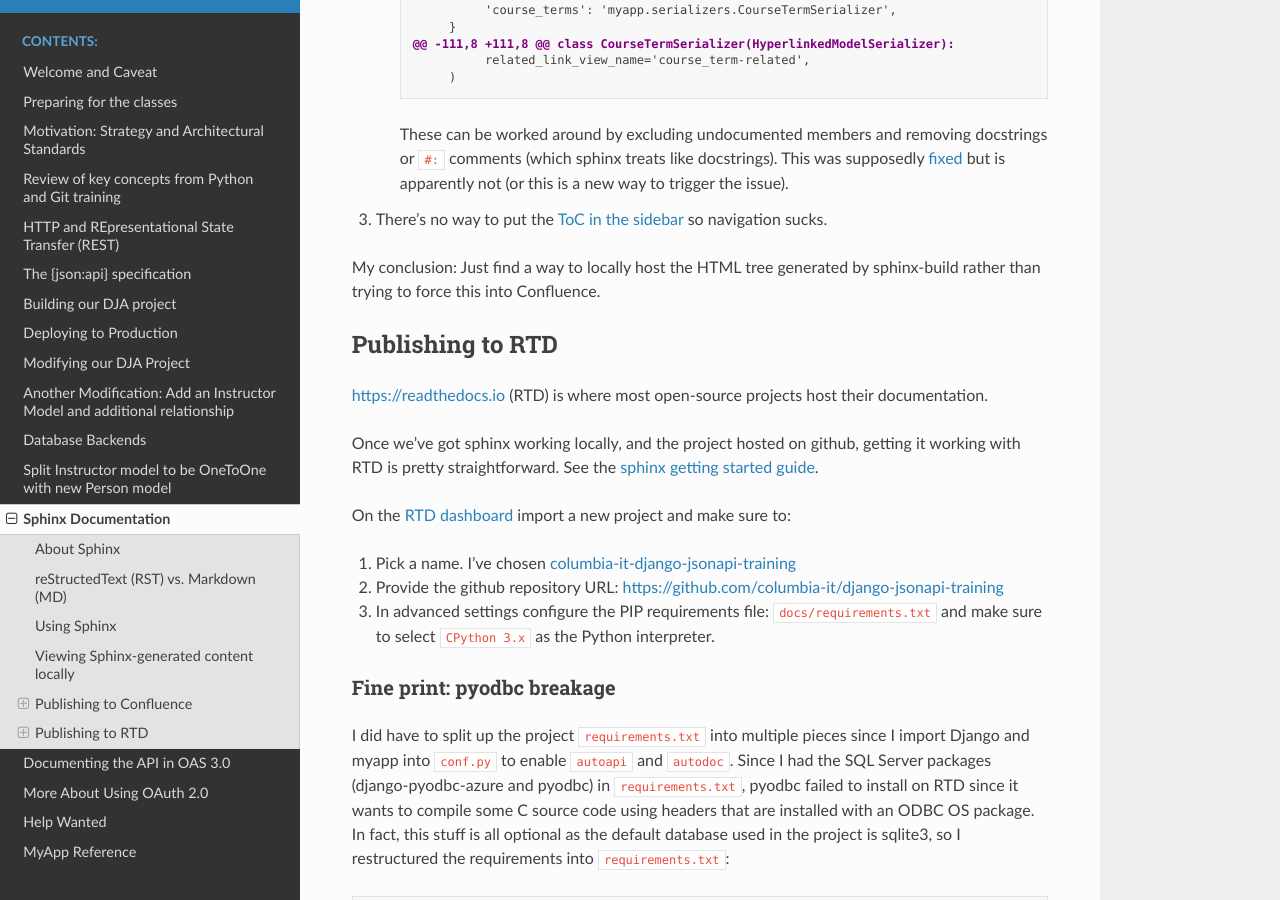
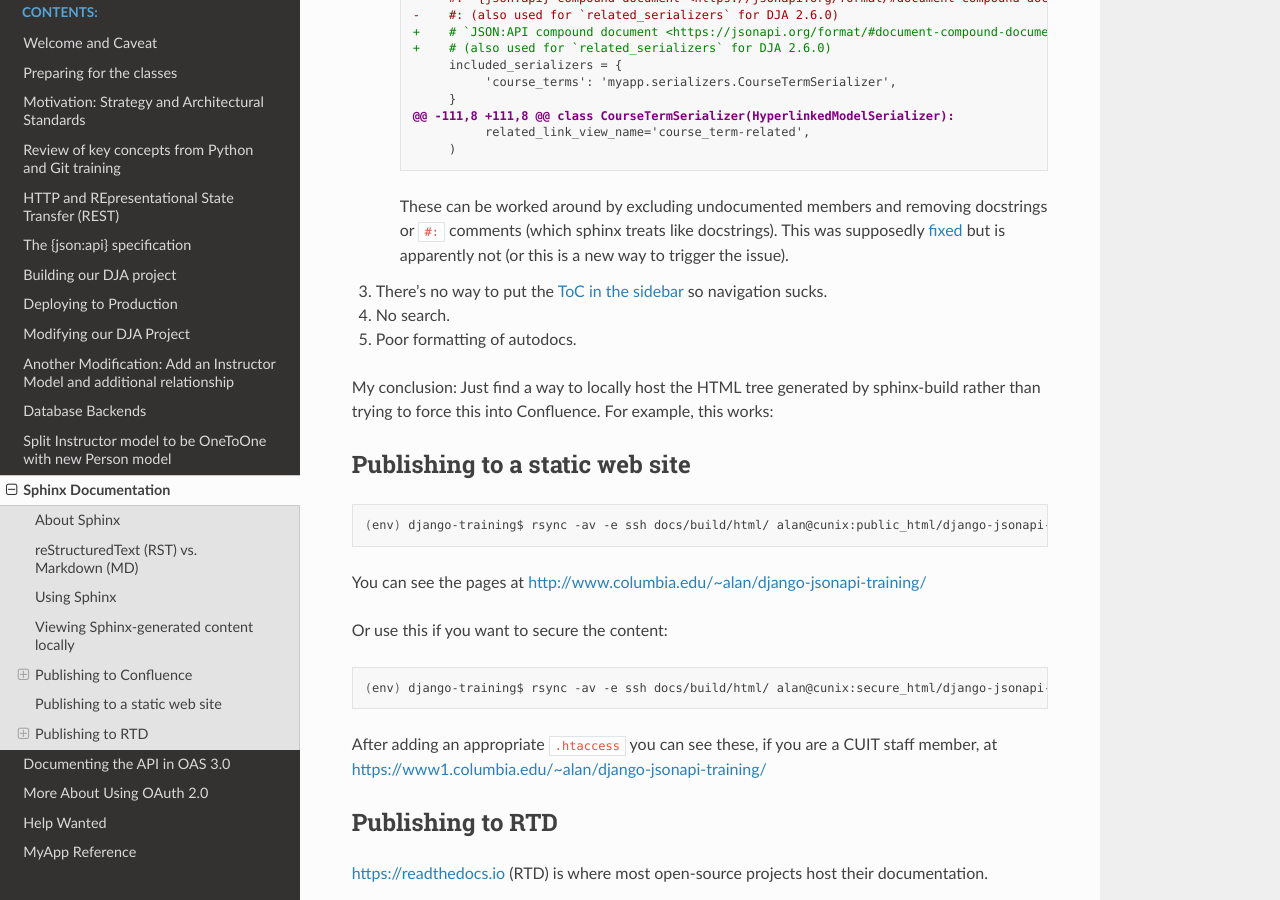
Before and after one commit to columbia-it/django-jsonapi-training, a Sphinx documentation site: the page built from docs/sphinx.md, in a window 1280 px wide and 900 px high, scrolled down 6058 px. Built offline with Sphinx 7.4.7 and the Read the Docs theme 2.0.0, drawn with Linux system fonts in a browser that asks for light colours; pages that are not in the unit, such as notebooks, are missing from menus; the version number is read from the project's files by our own code; some of the changed text lies outside the part shown.

Commit message:
finish off confluence

````diff
--- a/docs/sphinx.md
+++ b/docs/sphinx.md
@@ -6,7 +6,7 @@
 including the ability to generate automatic documentation using docstrings in your
 source code.
 
-### reStructedText (RST) vs. Markdown (MD)
+### reStructuredText (RST) vs. Markdown (MD)
 
 Because
 [there are never enough markup languages](https://www.google.com/search?q=restructuredtext+vs+markdown)
@@ -258,7 +258,11 @@ The HTML pages are in build/html.
 
 ### Publishing to Confluence
 
-We use [Confluence](https://confluence.columbia.edu) for an internal documentation repository.
+_Publishing to Confluence is not recommended due to the limitations
+[described below](#confluencebuilder-shortcomings)_
+
+We use [Confluence](https://confluence.columbia.edu) for an internal documentation repository and
+would like to host our sphinx-generated documentation there.
 
 #### Configuring Confluencebuilder
 
@@ -329,9 +333,26 @@ several shortcomings:
 	 This was supposedly [fixed](https://github.com/tonybaloney/sphinxcontrib-confluencebuilder/pull/43) but is apparently
      not (or this is a new way to trigger the issue).
 3. There's no way to put the [ToC in the sidebar](https://jira.atlassian.com/browse/CONFSERVER-43090) so navigation sucks.
+4. No search.
+4. Poor formatting of autodocs.
 
 My conclusion: Just find a way to locally host the HTML tree generated by sphinx-build rather than trying to
-force this into Confluence.
+force this into Confluence. For example, this works:
+
+### Publishing to a static web site
+
+```bash
+(env) django-training$ rsync -av -e ssh docs/build/html/ alan@cunix:public_html/django-jsonapi-training
+```
+You can see the pages at
+[http://www.columbia.edu/~alan/django-jsonapi-training/](http://www.columbia.edu/~alan/django-jsonapi-training/)
+
+Or use this if you want to secure the content:
+```bash
+(env) django-training$ rsync -av -e ssh docs/build/html/ alan@cunix:secure_html/django-jsonapi-training
+```
+After adding an appropriate `.htaccess` you can see these, if you are a CUIT staff member, at
+[https://www1.columbia.edu/~alan/django-jsonapi-training/](https://www1.columbia.edu/~alan/django-jsonapi-training/)
 
 ### Publishing to RTD
 
````
Also changed, not shown: docs/help.md (+0 -2 lines).
